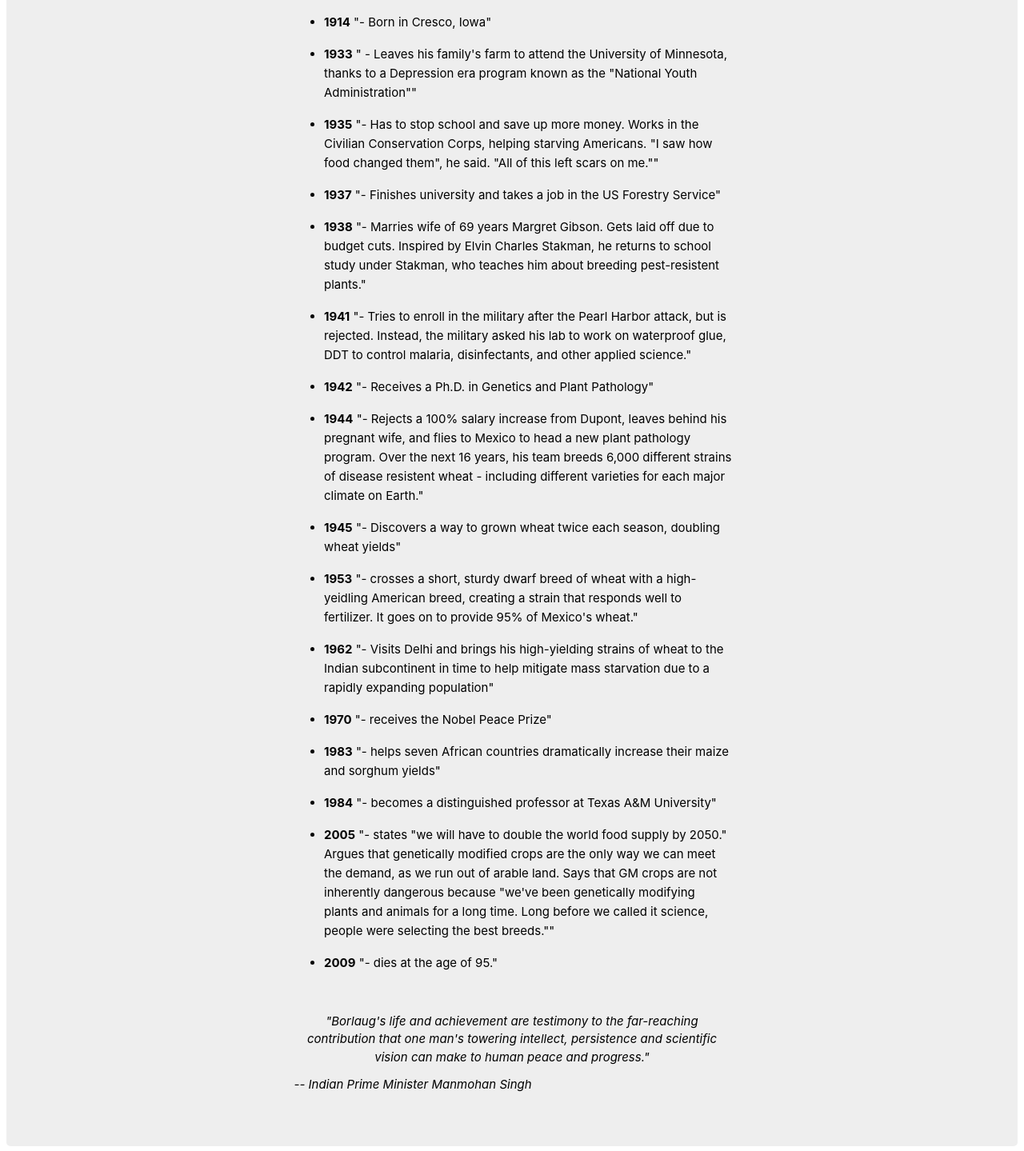
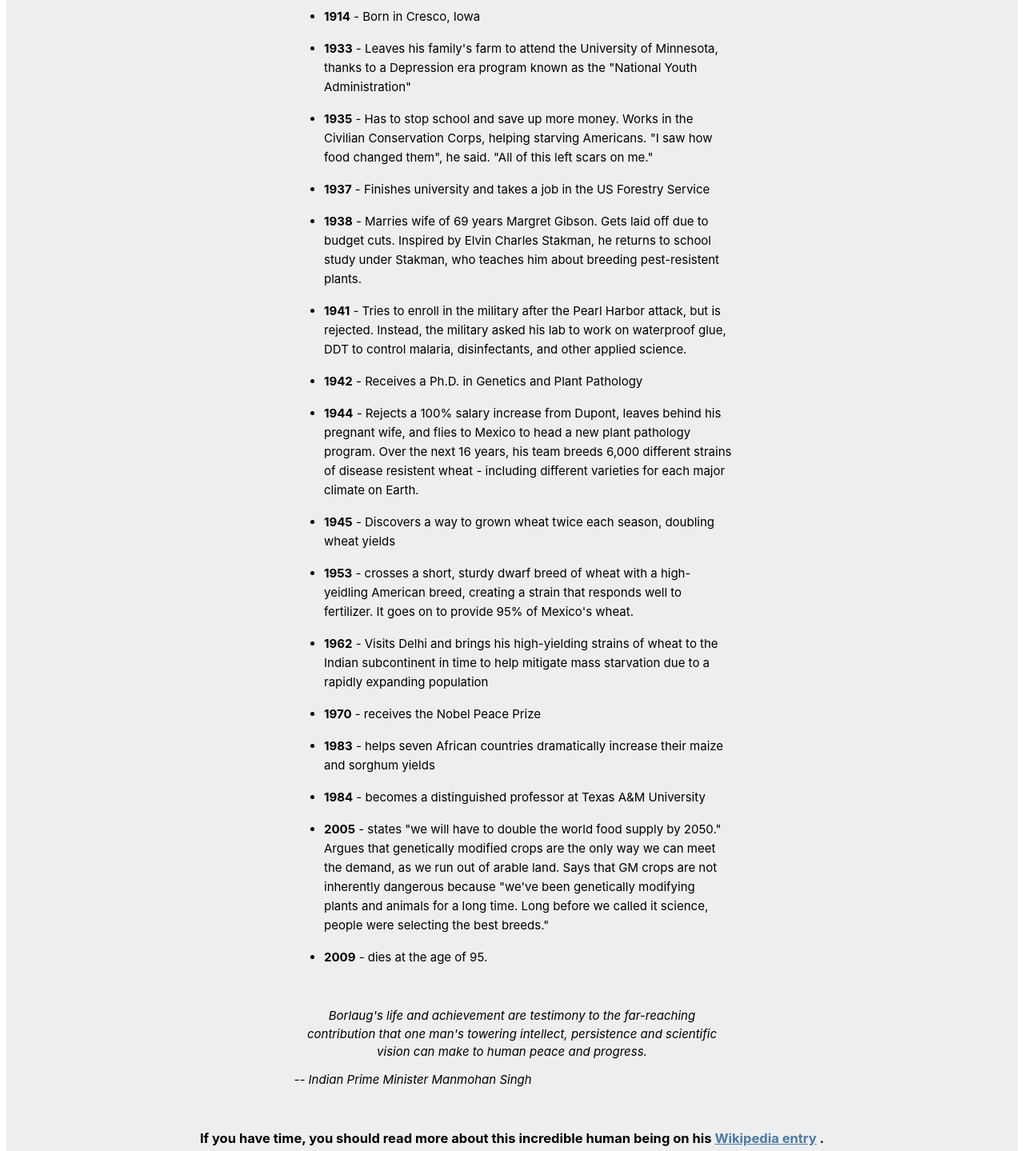
Before and after one commit to siucute/project-codepen, a plain HTML site: page index.html in a window 1280 px wide. Shown: the part 1040-2479 px from the top of the page at 80% size. Drawn offline with Linux system fonts and the light colour scheme.

Commit message:
Update index.html

```diff
--- a/index.html
+++ b/index.html
@@ -34,9 +34,6 @@
                         </div>
                     </div>
                 </div>
-                <!-- <button class="heart-button" title="love">
-                    <i class="fas fa-heart love--icon">Love</i>
-                </button> -->
                 <a href="#" class="button-module">View in Editor</a>
                 <a href="#" class="button-module" id="button-signup" data-color="green">Sign Up</a>
                 <a href="#" class="button-module" id="button-login">Log In</a>
@@ -46,82 +43,85 @@
             <h1 id="title">Dr. Norman Borlaug</h1>
             <p>The man who saved a billion lives</p>
             <figure id="img-div">
-                <img src="./image/tribute-page-main-image.jpg" alt="Dr. Norman Borlaug" id="img">
+                <img src="./image/tribute-page-main-image.jpg" alt="Dr. Norman Borlaug" id="image">
                 <figcaption id="img-caption">Dr. Norman Borlaug, third from the left, trains biologists in Mexico on how to increase wheat yields - part of his life-long war on hunger.</figcaption>
             </figure>
-            <section id="info">
+            <section id="tribute-info">
                 <h3 id="heading">Here's a time line of Dr. Borlaug's life:</h3>
                 <ul>
                     <li>
                         <strong>1914</strong>
-                        "- Born in Cresco, Iowa"
+                        - Born in Cresco, Iowa
                     </li>
                     <li>
                         <strong>1933</strong>
-                        " - Leaves his family's farm to attend the University of Minnesota, thanks to a Depression era program known as the "National Youth Administration""
+                         - Leaves his family's farm to attend the University of Minnesota, thanks to a Depression era program known as the "National Youth Administration"
                     </li>
                     <li>
                         <strong>1935</strong>
-                        "- Has to stop school and save up more money. Works in the Civilian Conservation Corps, helping starving Americans. "I saw how food changed them", he said. "All of this left scars on me.""
+                        - Has to stop school and save up more money. Works in the Civilian Conservation Corps, helping starving Americans. "I saw how food changed them", he said. "All of this left scars on me."
                     </li>
                     <li>
                         <strong>1937</strong>
-                        "- Finishes university and takes a job in the US Forestry Service"
+                        - Finishes university and takes a job in the US Forestry Service
                     </li>
                     <li>
                         <strong>1938</strong>
-                        "- Marries wife of 69 years Margret Gibson. Gets laid off due to budget cuts. Inspired by Elvin Charles Stakman, he returns to school study under Stakman, who teaches him about breeding pest-resistent plants."
+                        - Marries wife of 69 years Margret Gibson. Gets laid off due to budget cuts. Inspired by Elvin Charles Stakman, he returns to school study under Stakman, who teaches him about breeding pest-resistent plants.
                     </li>
                     <li>
                         <strong>1941</strong>
-                        "- Tries to enroll in the military after the Pearl Harbor attack, but is rejected. Instead, the military asked his lab to work on waterproof glue, DDT to control malaria, disinfectants, and other applied science."
+                        - Tries to enroll in the military after the Pearl Harbor attack, but is rejected. Instead, the military asked his lab to work on waterproof glue, DDT to control malaria, disinfectants, and other applied science.
                     </li>
                     <li>
                         <strong>1942</strong>
-                        "- Receives a Ph.D. in Genetics and Plant Pathology"
+                        - Receives a Ph.D. in Genetics and Plant Pathology
                     </li>
                     <li>
                         <strong>1944</strong>
-                        "- Rejects a 100% salary increase from Dupont, leaves behind his pregnant wife, and flies to Mexico to head a new plant pathology program. Over the next 16 years, his team breeds 6,000 different strains of disease resistent wheat - including different varieties for each major climate on Earth."
+                        - Rejects a 100% salary increase from Dupont, leaves behind his pregnant wife, and flies to Mexico to head a new plant pathology program. Over the next 16 years, his team breeds 6,000 different strains of disease resistent wheat - including different varieties for each major climate on Earth.
                     </li>
                     <li>
                         <strong>1945</strong>
-                        "- Discovers a way to grown wheat twice each season, doubling wheat yields"
+                        - Discovers a way to grown wheat twice each season, doubling wheat yields
                     </li>
                     <li>
                         <strong>1953</strong>
-                        "- crosses a short, sturdy dwarf breed of wheat with a high-yeidling American breed, creating a strain that responds well to fertilizer. It goes on to provide 95% of Mexico's wheat."
+                        - crosses a short, sturdy dwarf breed of wheat with a high-yeidling American breed, creating a strain that responds well to fertilizer. It goes on to provide 95% of Mexico's wheat.
                     </li>
                     <li>
                         <strong>1962</strong>
-                        "- Visits Delhi and brings his high-yielding strains of wheat to the Indian subcontinent in time to help mitigate mass starvation due to a rapidly expanding population"
+                        - Visits Delhi and brings his high-yielding strains of wheat to the Indian subcontinent in time to help mitigate mass starvation due to a rapidly expanding population
                     </li>
                     <li>
                         <strong>1970</strong>
-                        "- receives the Nobel Peace Prize"
+                        - receives the Nobel Peace Prize
                     </li>
                     <li>
                         <strong>1983</strong>
-                        "- helps seven African countries dramatically increase their maize and sorghum yields"
+                        - helps seven African countries dramatically increase their maize and sorghum yields
                     </li>
                     <li>
                         <strong>1984</strong>
-                        "- becomes a distinguished professor at Texas A&M University"
+                        - becomes a distinguished professor at Texas A&M University
                     </li>
                     <li>
                         <strong>2005</strong>
-                        "- states "we will have to double the world food supply by 2050." Argues that genetically modified crops are the only way we can meet the demand, as we run out of arable land. Says that GM crops are not inherently dangerous because "we've been genetically modifying plants and animals for a long time. Long before we called it science, people were selecting the best breeds.""
+                        - states "we will have to double the world food supply by 2050." Argues that genetically modified crops are the only way we can meet the demand, as we run out of arable land. Says that GM crops are not inherently dangerous because "we've been genetically modifying plants and animals for a long time. Long before we called it science, people were selecting the best breeds."
                     </li>
                     <li>
                         <strong>2009</strong>
-                        "- dies at the age of 95."
+                        - dies at the age of 95.
                     </li>
                 </ul>
                 <blockquote>
-                    <p>"Borlaug's life and achievement are testimony to the far-reaching contribution that one man's towering intellect, persistence and scientific vision can make to human peace and progress."</p>
+                    <p>Borlaug's life and achievement are testimony to the far-reaching contribution that one man's towering intellect, persistence and scientific vision can make to human peace and progress.</p>
                     <cite>-- Indian Prime Minister Manmohan Singh</cite>
                 </blockquote>
-                <h3></h3>
+                <h3>If you have time, you should read more about this incredible human being on his
+                    <a href="#" id="tribute-link" target="_blank">Wikipedia entry</a>
+                    .
+                </h3>
             </section>
         </div>
         <div id="test-wrap">
```
